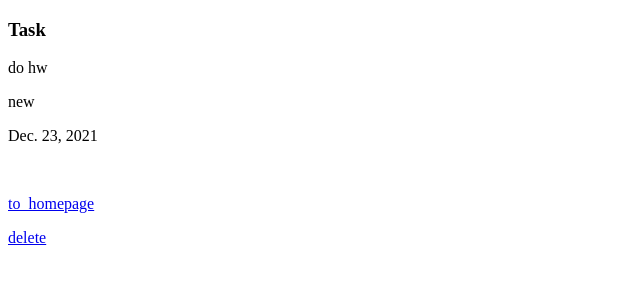
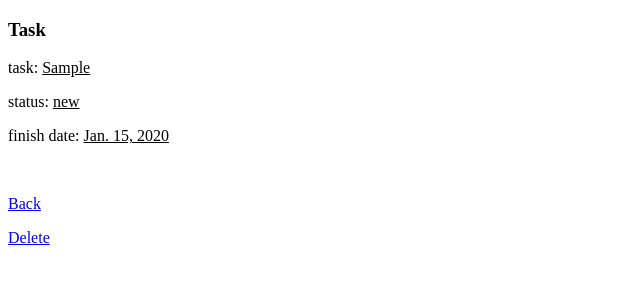
Before and after one commit to pythonDev161221/To-Do-list, a Django app: template todo_list/webapp/templates/detail.html in a window 1280 px wide. Shown: the top 300 px of the page, without its empty margins (0-640 px from the left). Run offline with Django 4.2, Linux system fonts and the light colour scheme; the template is opened without the code that fills it: values that come from a table or form of the project are taken from there, others are empty; data comes from the database, SQL or seed files in the repository; tables that the repository leaves empty hold one stand-in row (values such as "Sample post").

Commit message:
renew dump.json and improving htmls looking

```diff
--- a/todo_list/dump.json
+++ /dev/null
@@ -1,38 +0,0 @@
-[
-{
-    "model": "webapp.task",
-    "pk": 1,
-    "fields": {
-        "task": "do hw",
-        "status": "new",
-        "date_deadline": "2021-12-23"
-    }
-},
-{
-    "model": "webapp.task",
-    "pk": 2,
-    "fields": {
-        "task": "prepare to exam",
-        "status": "new",
-        "date_deadline": "2022-01-08"
-    }
-},
-{
-    "model": "webapp.task",
-    "pk": 11,
-    "fields": {
-        "task": "drgsdfgs",
-        "status": "new",
-        "date_deadline": "2021-12-24"
-    }
-},
-{
-    "model": "webapp.task",
-    "pk": 12,
-    "fields": {
-        "task": "sdfgsdgf gsdfg s",
-        "status": "new",
-        "date_deadline": "2021-12-30"
-    }
-}
-]
--- a/todo_list/webapp/templates/detail.html
+++ b/todo_list/webapp/templates/detail.html
@@ -5,12 +5,16 @@
     <title>Title</title>
 </head>
 <body>
+
 <h3>Task</h3>
-<p>{{ task.task }}</p>
-<p>{{ task.status }}</p>
-<p>{{ task.date_deadline }}</p>
-<br>
-<p><a href="/">to_homepage</a></p>
-<a href="/delete?pk={{ task.pk }}">delete</a>
+<p><label for="task">task: </label>
+<u>{{ task.task }}</u></p>
+<p><label for="status">status: </label>
+<u>{{ task.status }}</u></p>
+<p><label for="finish date">finish date: </label>
+<u>{{ task.date_deadline }}</u></p>
+<br/>
+<p><a href="/">Back</a></p>
+<a href="/delete?pk={{ task.pk }}">Delete</a>
 </body>
 </html>
```
Also changed, not shown: todo_list/webapp/templates/create.html (+10 -5 lines).
